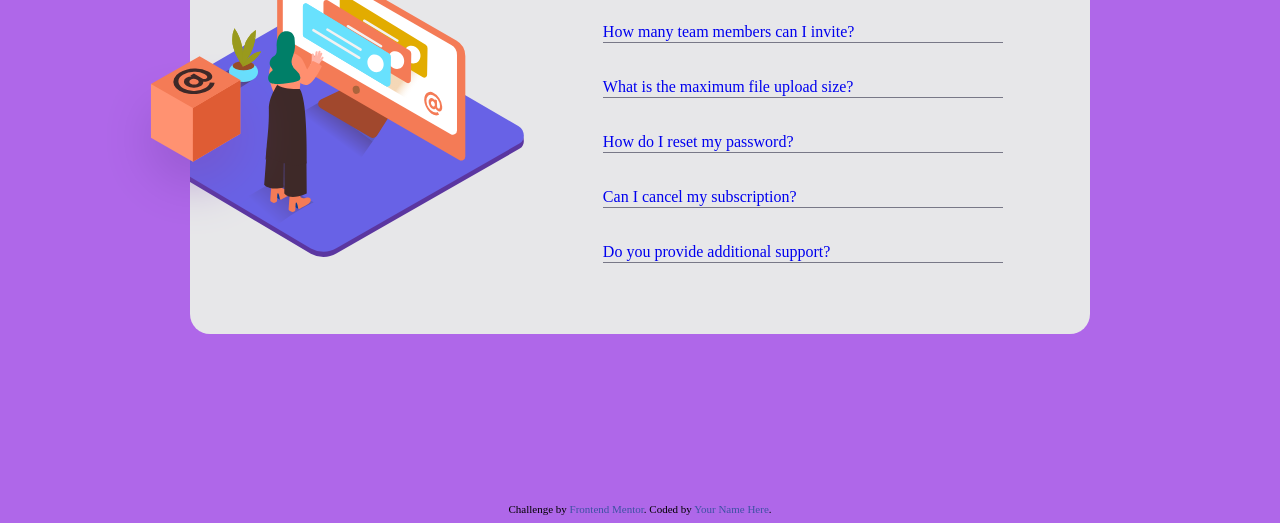
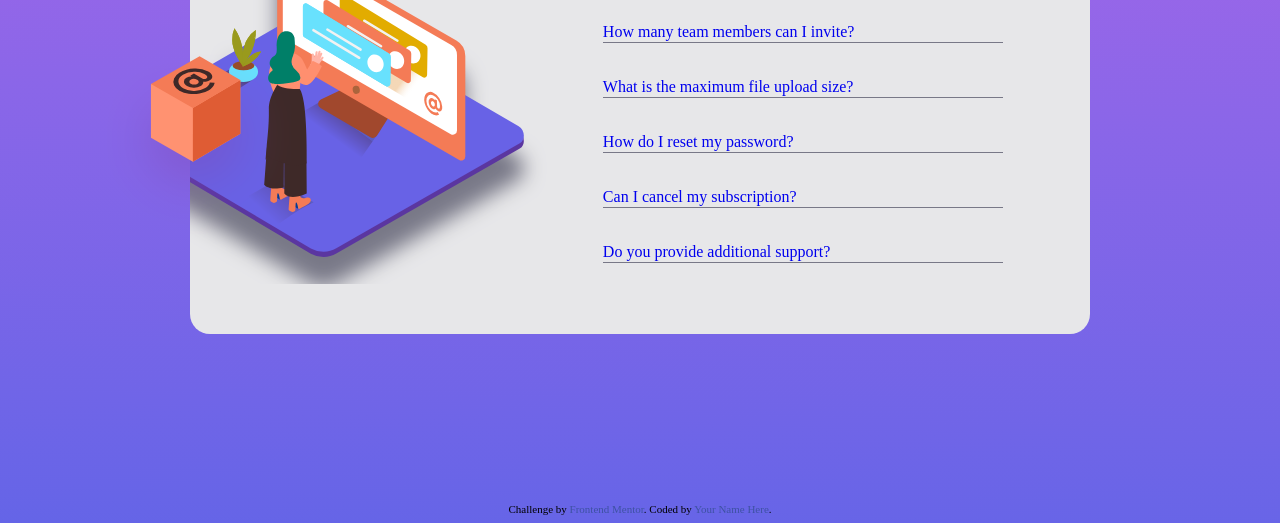
Before and after one commit to LuisElizaldeCruz/accordion-card, a plain HTML site: page index.html in a window 1280 px wide. Shown: the part 293-816 px from the top of the page. Drawn offline with Linux system fonts and the light colour scheme.

Commit message:
se agrego sombra a la imagen y color al menu

```diff
--- a/style.css
+++ b/style.css
@@ -16,7 +16,8 @@
 }
 
 body{
-    background-color: var(--Soft-violet);
+    /* background-color: var(--Soft-violet); */
+    background: linear-gradient(2deg, var(--Soft-blue) , var(--Soft-violet) );
     height: 100vh;
     display: flex;
     flex-direction: column;
@@ -52,6 +53,7 @@ body{
     left: -80px;
     top: 8px;
     height: 90%;
+    filter: drop-shadow(0px 30px 10px var(--Dark-grayish-blue));
 }
 
 .caja{
```
